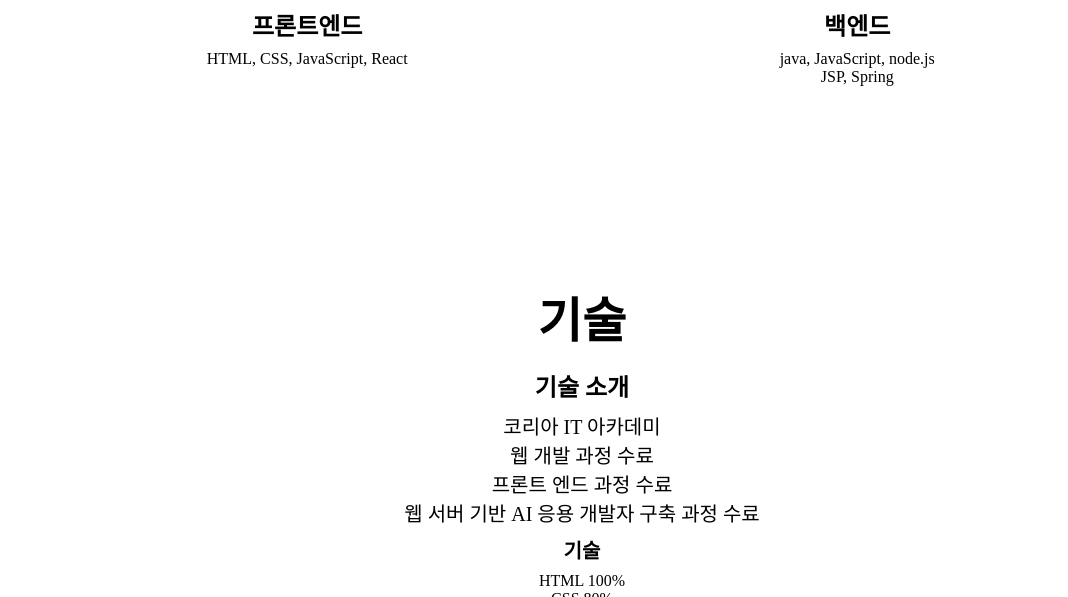
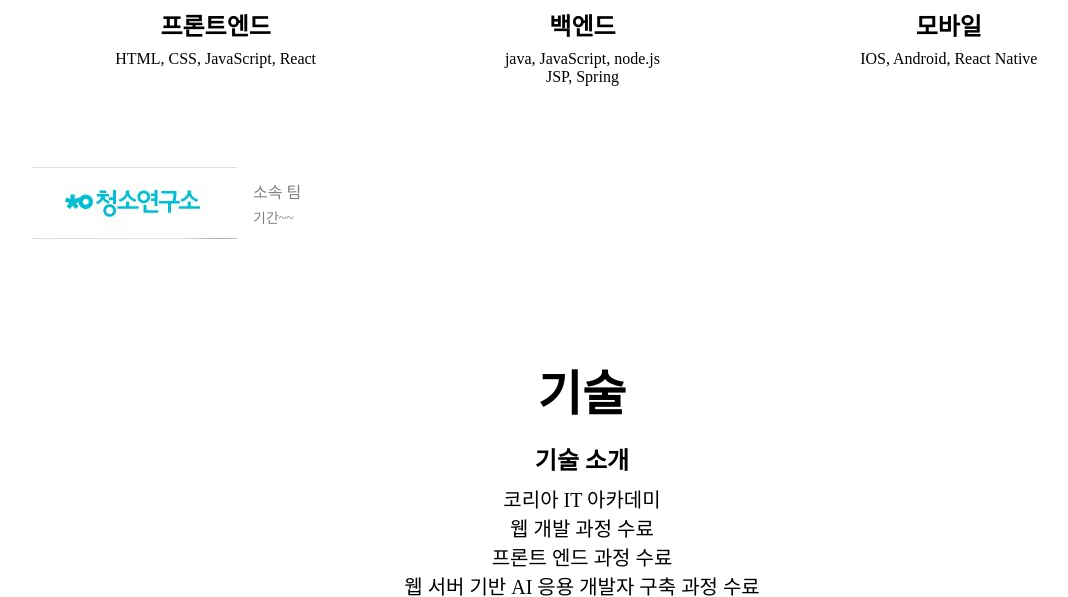
Before and after one commit to wisdom5565/portfolio, a plain HTML site: page index.html in a window 1280 px wide. Shown: the part 1155-1752 px from the top of the page, without its empty margins (58-1126 px from the left). Drawn offline with Linux system fonts and the light colour scheme; a web font is replaced by a local one.

Commit message:
[HTML, CSS] HTML 내용수정, CSS 소개까지 완료

```diff
--- a/index.html
+++ b/index.html
@@ -68,7 +68,7 @@
                     JSP, Spring
                 </div>
             </div>
-            <!-- <div class="major">
+            <div class="major">
                 <div class="major-icon">
                     <i class="fa-solid fa-mobile-screen-button"></i>
                 </div>
@@ -77,10 +77,10 @@
                     IOS, Android, React Native
                 </div>
             </div>
-        </div> -->
-        <!-- <div class="about-jobs">
+        </div>
+            <div class="about-jobs">
             <div class="job">
-                <img src="" alt="회사로고">
+                <img src="./images/청소연구소.JPG" alt="회사로고" class="about-jobs-icon">
                 <div class="job-description">
                     <p class="job-name">
                         소속 팀
@@ -90,7 +90,7 @@
                     </p>
                 </div>
             </div>
-        </div> -->
+        </div>
     </section>
     <!-- 소개 끝 -->
     <!-- 기술 시작  -->
--- a/style.css
+++ b/style.css
@@ -141,6 +141,7 @@ p{
     border-radius: var(--size-border-radius);
 }
 
+/* section 공통 */
 .section {
     padding: 50px;
     text-align: center;
@@ -152,6 +153,7 @@ p{
     margin: auto;
 }
 
+/* 내 소개 */
 .about-majors {
     display: flex;
     justify-content: space-around;
@@ -174,3 +176,32 @@ p{
     color: var(--color-medium-br);
     transform: rotate(-30deg) scale(1.1);
 }
+
+.major-title {
+    font-weight: bold;
+    font-size: var(--font-medium)
+}
+
+.major-title, .major-description {
+    color: var(--color-black);
+}
+
+.job {
+    display: flex;
+    align-items: center;
+}
+.job-description {
+    margin: 0 16px;
+    text-align: left;
+}
+.job-name, .job-period {
+    color: gray;
+}
+
+.job-name {
+    font-size: var(--font-small);
+}
+
+.job-period{
+    font-size: var(--font-micro);
+}
```
